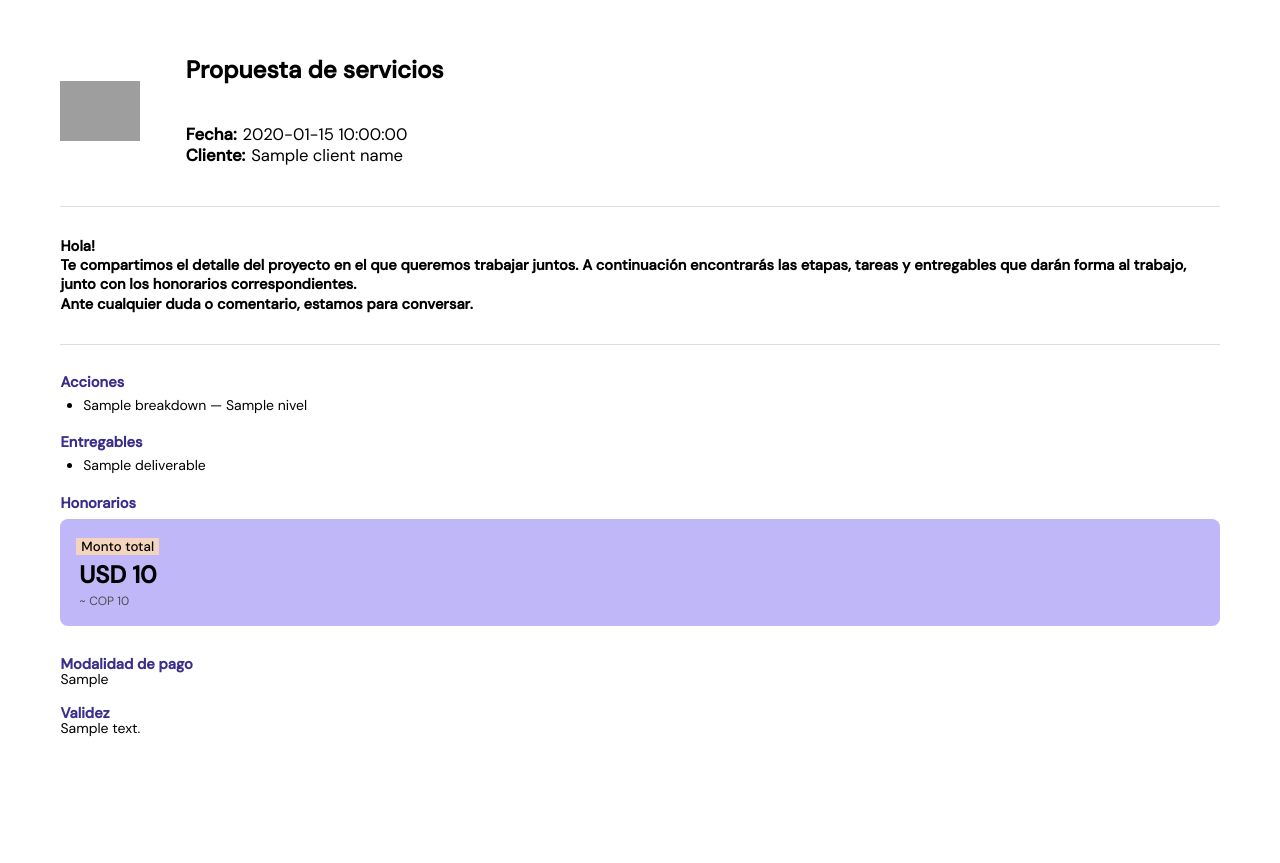
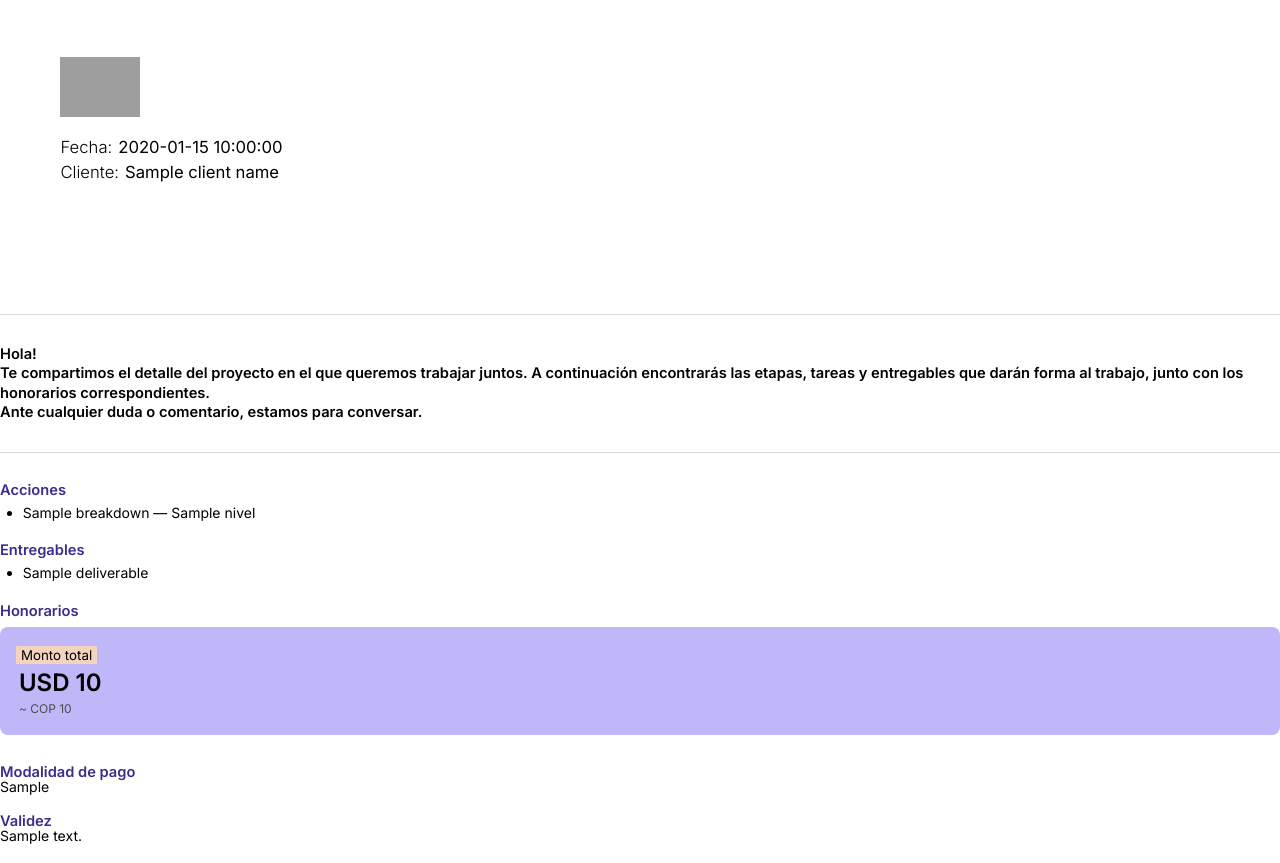
Before and after one commit to PupoAbratte/CotizadorTIB, a Python web app: template templates/quote.html in a window 1280 px wide. Before the commit the page ends 737 px from the top, so only its background shows below. Run offline with Jinja, Linux system fonts and the light colour scheme; the template is opened without the code that fills it: most values are stand-ins (such as "Sample title", 1, 10 or a date in 2020); grey boxes are pictures that could not be loaded.

Commit message:
feat: cambio de tipografía a Inter y ajuste de header PDF

```diff
--- a/templates/quote.html
+++ b/templates/quote.html
@@ -4,13 +4,13 @@
   <meta charset="utf-8" />
   <title>Cotización — {{ studio_name }}</title>
 
-  <link href="https://fonts.googleapis.com/css2?family=DM+Sans:wght@400;500&display=swap" rel="stylesheet">
+  <link href="https://fonts.googleapis.com/css2?family=Inter:wght@300;400;600&display=swap" rel="stylesheet">
 
   <style>
     * { box-sizing: border-box; }
     html, body {
       margin: 0; padding: 0;
-      font-family: "DM Sans", -apple-system, BlinkMacSystemFont, "Segoe UI", Roboto, Arial, sans-serif;
+      font-family: "Inter", -apple-system, BlinkMacSystemFont, "Segoe UI", Roboto, Arial, sans-serif;
       color: #000000;
       font-size: 10.5pt;
       line-height: 1.05;
@@ -25,17 +25,17 @@
     }
 
     /* HEADER (versión original funcional) */
-    .header {
+    .header{
       display: flex;
-      align-items: center;
-      justify-content: flex-start;
-      gap: 12mm;
+      flex-direction: column;
+      align-items: flex-start;
+      gap: 6mm;
       margin-bottom: 10mm;
     }
     .header .logo-small img {
       max-height: 60px;
       width: auto;
-      display: inline-block;
+      display: block;
     }
 
     /* META (fecha / cliente) */
@@ -43,23 +43,23 @@
       text-align: left;
     }
     .meta .row {
-      margin: 0 0 1mm 0;
+      margin: 0 0 2mm 0;
       font-size: 12.5pt;
     }
     .meta .label {
-      font-weight: 700;
+      font-weight: 300;
       margin-right: 6px;
     }
 
     /* TÍTULOS */
     h1, h2, h3 {
-      font-weight: 500;
+      font-weight: 400;
       margin: 0 0 6mm;
     }
     h1 { font-size: 16pt; }
     h2 {
       font-size: 11pt;
-      font-weight: 700;
+      font-weight: 600;
       display: inline;
       padding: 0;
       background: none;
@@ -81,7 +81,7 @@
 
     .doc-title {
       font-size: 18pt;
-      font-weight: 700;
+      font-weight: 600;
     }
 
     p { margin: 0 0 5mm; }
@@ -110,12 +110,12 @@
     }
     .fee-card .scenario {
       font-size: 11pt;
-      font-weight: 500;
+      font-weight: 400;
       margin: 0 0 1mm;
     }
     .fee-card .usd {
       font-size: 18pt;
-      font-weight:800;
+      font-weight:600;
       margin: 0 0 2mm;
     }
     .fee-card .cop {
@@ -138,21 +138,13 @@
   <div class="page">
 
     <!-- HEADER -->
-    <div class="header">
-      <div class="logo-small">
-        <img src="https://thisisbravo.co/wp-content/uploads/2025/04/cropped-Logo-red-This-is-bravo.png" alt="Bravo avatar">
-      </div>
-
-      <div class="meta">
-        <div class="row">
-          <span class="label"><h1 class="doc-title">Propuesta de servicios</h1></span>
+      <div class="header">
+        <div class="logo-small">
+          <img src="https://thisisbravo.co/wp-content/uploads/2025/04/cropped-Logo-red-This-is-bravo.png" alt="Bravo logo">
         </div>
-
-        <div class="row">
-          <span class="label">Fecha:</span><span>{{ fecha_emision }}</span>
-        </div>
-        <div class="row">
-          <span class="label">Cliente:</span><span>{{ client_name }}</span>
+        <div class="meta">
+          <div class="row"><span class="label">Fecha:</span><span>{{ fecha_emision }}</span></div>
+          <div class="row"><span class="label">Cliente:</span><span>{{ client_name }}</span></div>
         </div>
       </div>
     </div>
```
